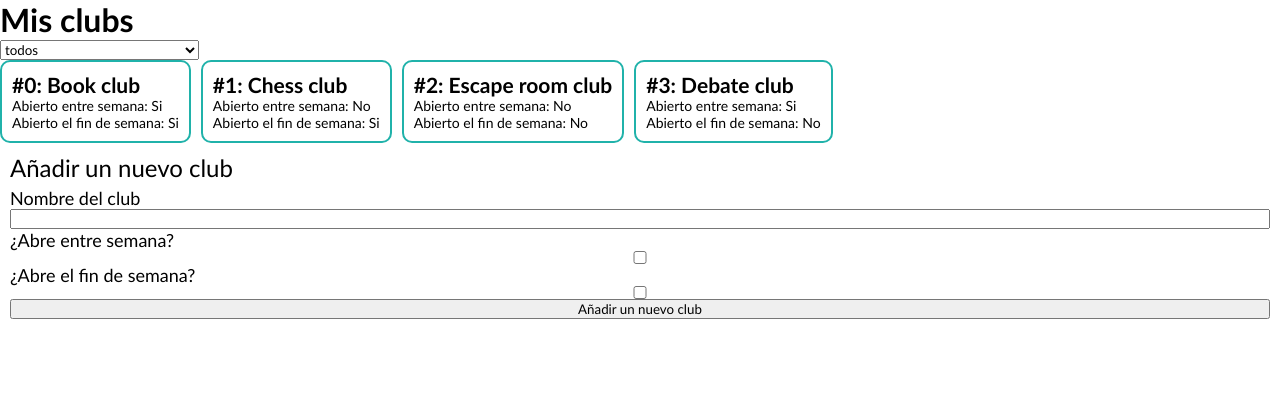
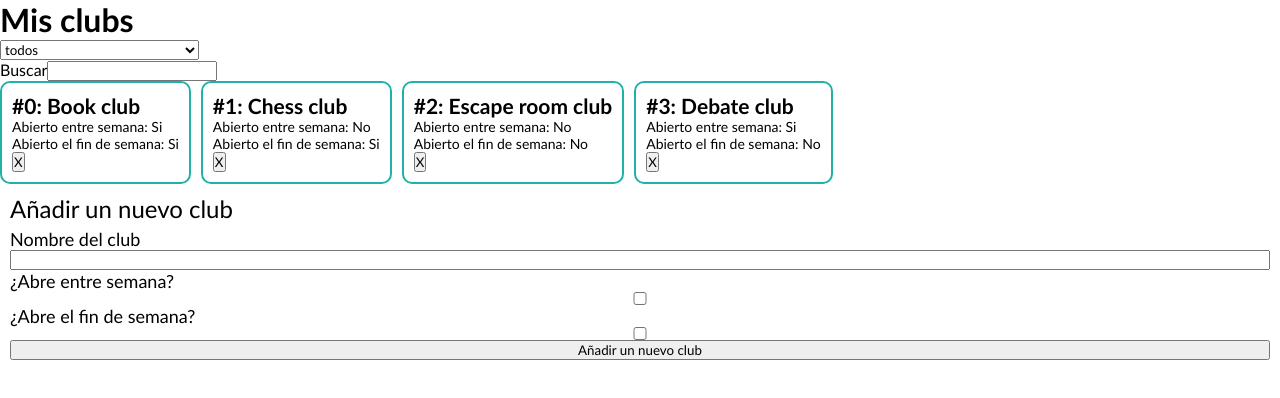
Before and after one commit to deligarbur/promo-x-module-3-clubs-favoritos, a React (Vite) app: page / in a window 1280 px wide. Shown: the top 398 px of the page. Built offline with nearby package versions, Linux system fonts and the light colour scheme.

Commit message:
search filter input name

```diff
--- a/src/components/App.jsx
+++ b/src/components/App.jsx
@@ -4,12 +4,14 @@ import { useState } from "react";
 import ClubsList from "./ClubsList";
 import FormNewClub from "./FormNewClub";
 import ClubFilter from "./ClubFilter";
+import FormSearch from "./FormSearch";
 
 function App () {
 	const [myClubs, setMyClubs] = useState(initialData)
 	const [newClub, setNewClub] = useState({ name: "", openOnWeekdays: false, openOnWeekend: false })
 	//en este caso sabemos que el valor inicial es desmarcado
 	const [filter, setFilter] = useState("all")
+	const [search, setSearch] = useState("")
 
 	const changeNewClub = (object) => {
 		//Lo que va a tener object => {key: "name", value: "nombre club"}
@@ -36,11 +38,18 @@ function App () {
 		// Para eliminar elementos hay que hacer uso del splice y modificar la variable de estado
 	})
 
+	const searchClubs = (valueSearch) => {
+		setSearch(valueSearch)
+	}
+
+	const searchArray = myClubs.filter((item) => item.name.toLowerCase().includes(search))
+
 
 	return (
 		<>
 			<ClubFilter setFilter={ setFilter } />
-			<ClubsList data={ filteredClubs } />
+			<FormSearch searchClubs={ searchClubs } />
+			<ClubsList data={ filteredClubs, searchArray } />
 			<FormNewClub changeNewClub={ changeNewClub } addNewClub={ addNewClub } />
 		</>
 	)
--- a/src/components/Card.jsx
+++ b/src/components/Card.jsx
@@ -1,9 +1,13 @@
 function Card ({ club, index }) {
+  const handleClick = () => {
+
+  }
   return (
     <article className="card">
       <h2>#{ index }: { club.name }</h2>
       <p>Abierto entre semana: { club.openOnWeekdays ? "Si" : "No" }</p>
       <p>Abierto el fin de semana: { club.openOnWeekend ? "Si" : "No" }</p>
+      <button onClick={ handleClick }>X</button>
     </article>
   )
 }
--- /dev/null
+++ b/src/components/FormSearch.jsx
@@ -0,0 +1,15 @@
+function FormSearch ({ searchClubs }) {
+  const handleInput = (ev) => {
+    const valueSearch = ev.target.value;
+    searchClubs(valueSearch);
+  }
+
+  return (
+    <form>
+      <label htmlFor="search">Buscar</label>
+      <input type="text" name="search" id="search" onChange={ handleInput } />
+    </form>
+  )
+}
+
+export default FormSearch
```
Also changed, not shown: src/components/ClubFilter.jsx (+4 -3 lines).
